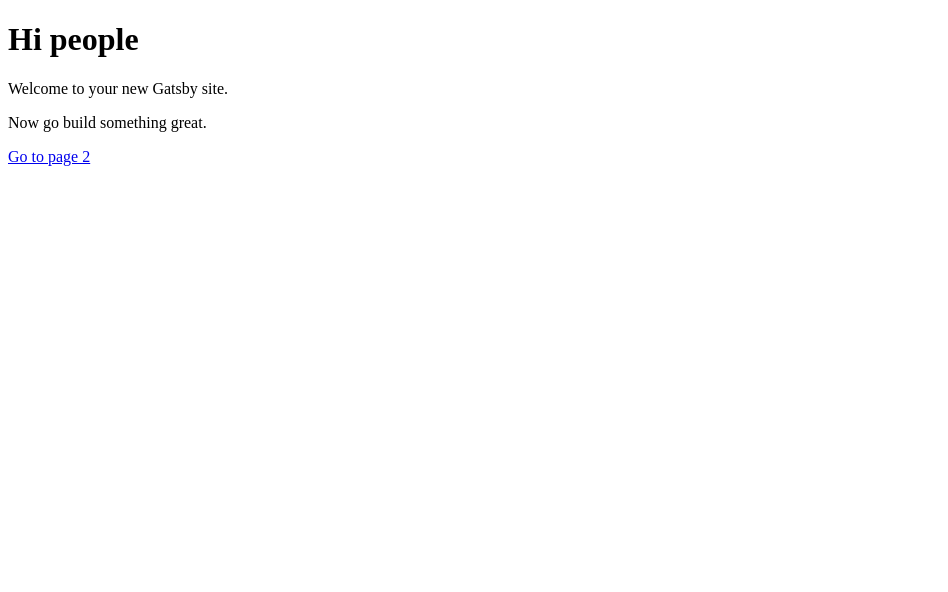
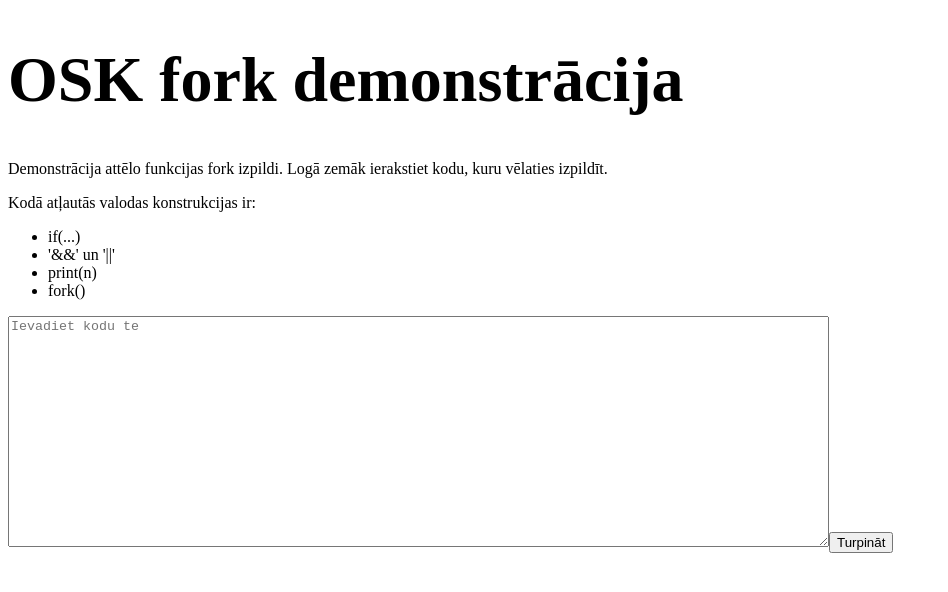
Before and after one commit to OlafsAploksNetlify/ForkVisualisation, a Gatsby site: page / in a window 1280 px wide. Shown: the whole page, without its empty margins (0-948 px from the left). Built offline with nearby package versions, Linux system fonts and the light colour scheme; Gatsby itself is replaced by a stand-in of ours.

Commit message:
pre parse

```diff
--- /dev/null
+++ b/src/components/FrontPage/FrontPage.js
@@ -0,0 +1,41 @@
+import React from 'react'
+import Link from 'gatsby-link'
+import './styles.scss'
+
+class IndexPage extends React.Component {
+  constructor(props) {
+    super(props);
+  }
+
+  parse() {
+
+    // this.props.changePage(parsedCode);
+  }
+
+  render() {
+    return (
+    <div>
+      <h1>OSK fork demonstrācija</h1>
+      <p>Demonstrācija attēlo funkcijas fork izpildi. Logā zemāk ierakstiet kodu, kuru vēlaties izpildīt.</p>
+      <p>Kodā atļautās valodas konstrukcijas ir:</p>
+      <ul>
+        <li>if(...)</li>
+        <li>'&&' un '||'</li>
+        <li>print(n)</li>
+        <li>fork()</li>
+      </ul>
+      <textarea
+        ref="textarea"
+        rows="15"
+        cols="100"
+        placeholder="Ievadiet kodu te"
+        required="true">
+      </textarea>
+      <button onClick={() => {this.props.changePage(this.refs.textarea.value)}}>Turpināt</button>
+    </div>
+  );
+  }
+}
+
+export default IndexPage;
+//ref={(e) => {this.textarea = e}}
--- /dev/null
+++ b/src/components/FrontPage/styles.scss
@@ -0,0 +1,7 @@
+h1 {
+  font-size: 64px;
+}
+input {
+  height: 300px;
+  width: 70%;
+}
--- a/src/layouts/index.js
+++ b/src/layouts/index.js
@@ -1,20 +1,17 @@
 import React from 'react'
 import PropTypes from 'prop-types'
 import Helmet from 'react-helmet'
-
-import Header from '../components/Header'
 import './index.scss'
 
 const TemplateWrapper = ({ children }) => (
   <div>
     <Helmet
-      title="Gatsby Default Starter"
+      title="OSK praktiskais darbs"
       meta={[
         { name: 'description', content: 'Sample' },
         { name: 'keywords', content: 'sample, something' },
       ]}
     />
-    <Header />
     <div
       style={{
         margin: '0 auto',
--- a/src/pages/index.js
+++ b/src/pages/index.js
@@ -1,13 +1,37 @@
 import React from 'react'
 import Link from 'gatsby-link'
+import FrontPage from '../components/FrontPage/FrontPage.js'
+import './styles/index.scss'
+let container;
 
-const IndexPage = () => (
-  <div>
-    <h1>Hi people</h1>
-    <p>Welcome to your new Gatsby site.</p>
-    <p>Now go build something great.</p>
-    <Link to="/page-2/">Go to page 2</Link>
-  </div>
-)
+class IndexPage extends React.Component {
+  constructor(props) {
+    super(props);
+    this.state = {
+      firstPage: true
+    };
+  container = this;
+  }
 
-export default IndexPage
+  changePage(code) {
+    console.log(code);
+    container.setState({
+      firstPage: false
+    });
+  }
+
+  render() {
+    return (
+    (this.state.firstPage) ?
+      <FrontPage
+        changePage={this.changePage}
+      />
+      : //Vizualizācija
+      <div>
+        <h1>Otrā lapa</h1>
+      </div>
+    );
+  }
+}
+
+export default IndexPage;
--- /dev/null
+++ b/src/pages/styles/index.scss
@@ -0,0 +1,7 @@
+h1 {
+  font-size: 64px;
+}
+input {
+  height: 300px;
+  width: 70%;
+}
```
